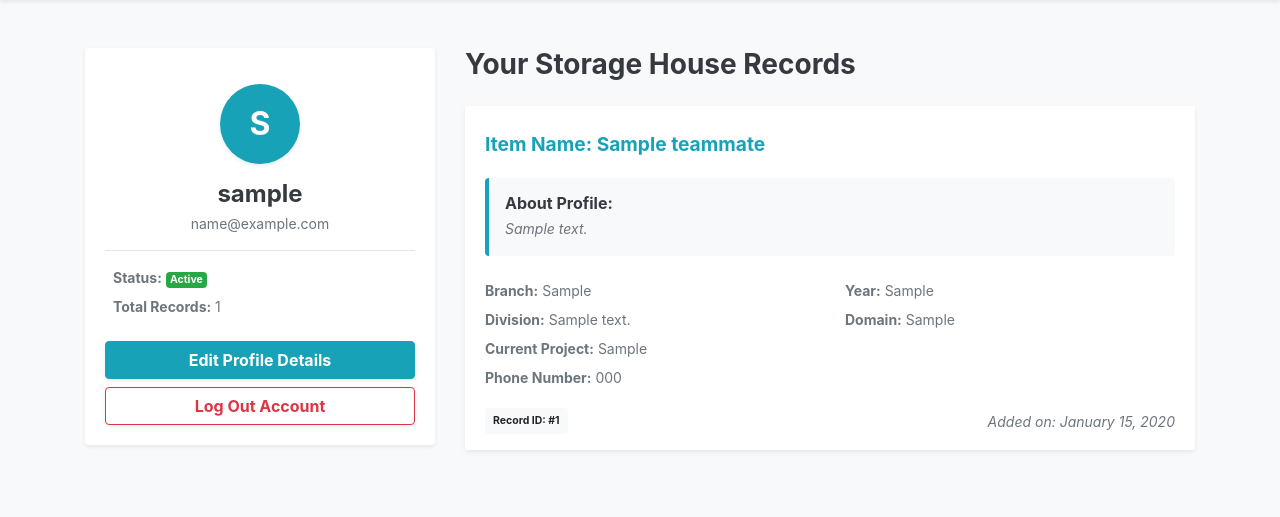
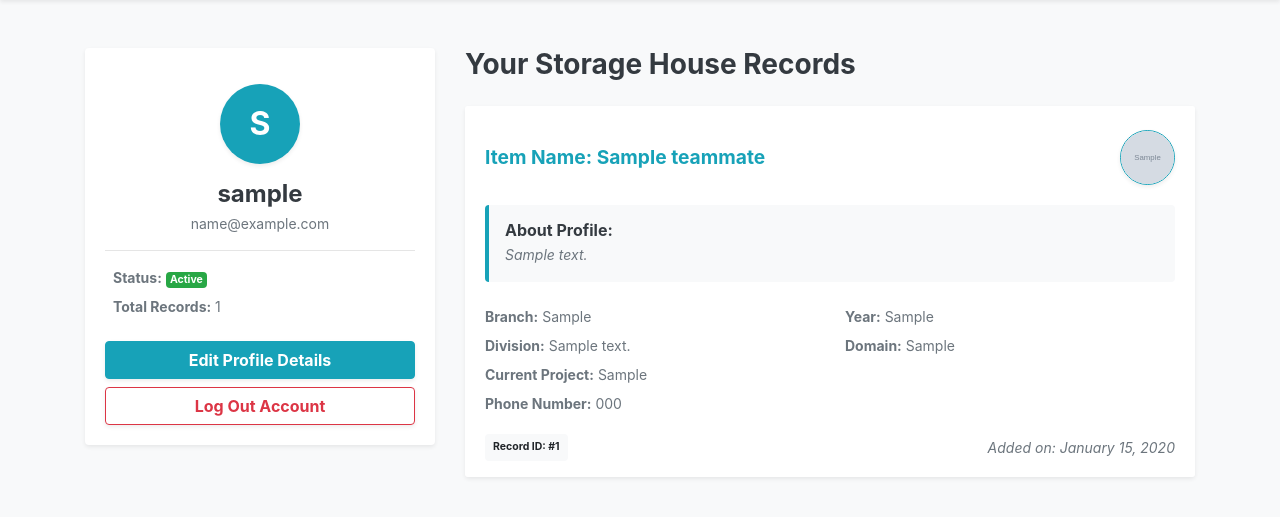
Before and after one commit to prab-hector/PJT_2, a Django app: page /register/profile/ in a window 1280 px wide. Shown: the part 56-573 px from the top of the page. Run offline with Django 5.2, Linux system fonts and the light colour scheme; a user stored in the database is signed in; tables that the repository leaves empty hold one stand-in row (values such as "Sample post"); grey boxes marked "Sample" are stand-in pictures.

Commit message:
default image added

```diff
--- a/rfid_pjt/urls.py
+++ b/rfid_pjt/urls.py
@@ -17,6 +17,8 @@ Including another URLconf
 from django.contrib import admin
 from django.urls import path, include
 from django.contrib.auth import views as auth_views
+from django.conf import settings
+from django.conf.urls.static import static
 
 urlpatterns = [
     path('admin/', admin.site.urls),
@@ -24,3 +26,6 @@ urlpatterns = [
     path('login/', auth_views.LoginView.as_view(template_name='user/login.html'), name='login'),
     path('logout/', auth_views.LogoutView.as_view(template_name='user/logout.html'), name='logout'),
 ]
+
+if settings.DEBUG:
+    urlpatterns += static(settings.MEDIA_URL, document_root=settings.MEDIA_ROOT)
--- a/users/templates/user/profile.html
+++ b/users/templates/user/profile.html
@@ -59,9 +59,14 @@
                 {% if records %}
                     {% for record in records %}
                         <div class="card shadow-sm border-0 mb-4 bg-white">
-                            <div class="card-header bg-white font-weight-bold text-info border-0 pt-4 pb-0" style="font-size: 1.2rem;">
-                                Item Name: {{ record.name }}
+                            <div class="card-header bg-white font-weight-bold text-info border-0 pt-4 pb-0 d-flex align-items-center justify-content-between" style="font-size: 1.2rem;">
+                                <span>Item Name: {{ record.name }}</span>
+
+                                {% if record.image %}
+                                    <img src="{{ record.image.url }}" class="rounded-circle border border-info shadow-sm" alt="{{ record.name }}" style="width: 55px; height: 55px; object-fit: cover;">
+                                {% endif %}
                             </div>
+
                             <div class="card-body">
 
                                 <div class="mb-4 p-3 bg-light rounded border-left border-info" style="border-left-width: 4px !important;">
```
Also changed, not shown: rfid_pjt/settings.py (+13 -0 lines), storage/migrations/0002_teammates_image.py (added), storage/models.py.
